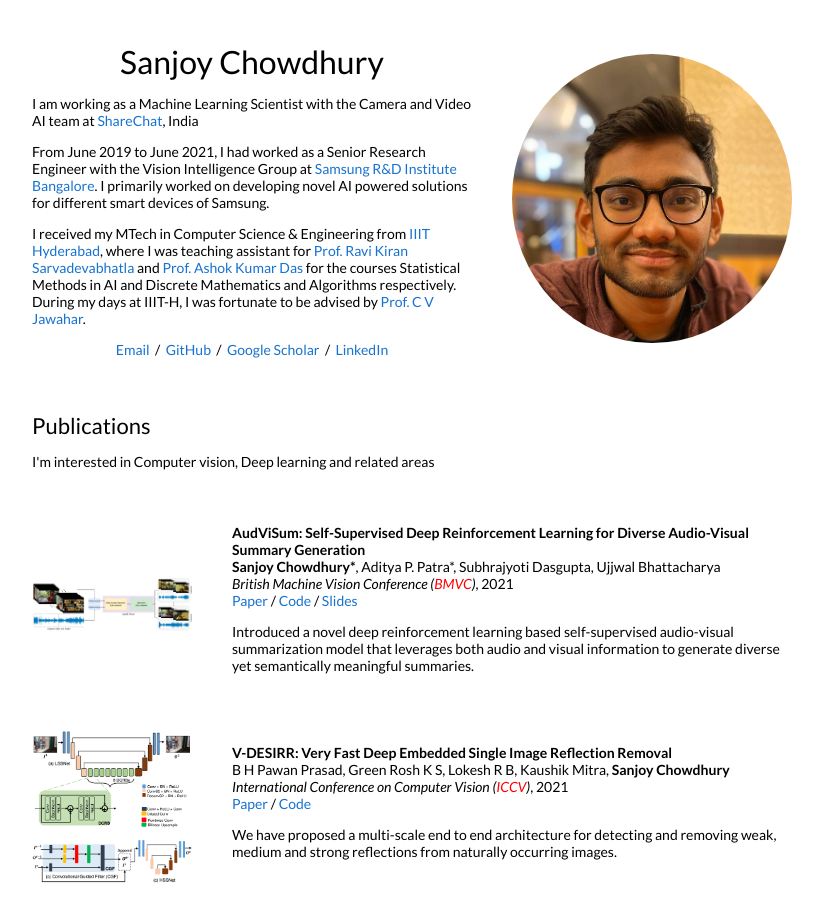
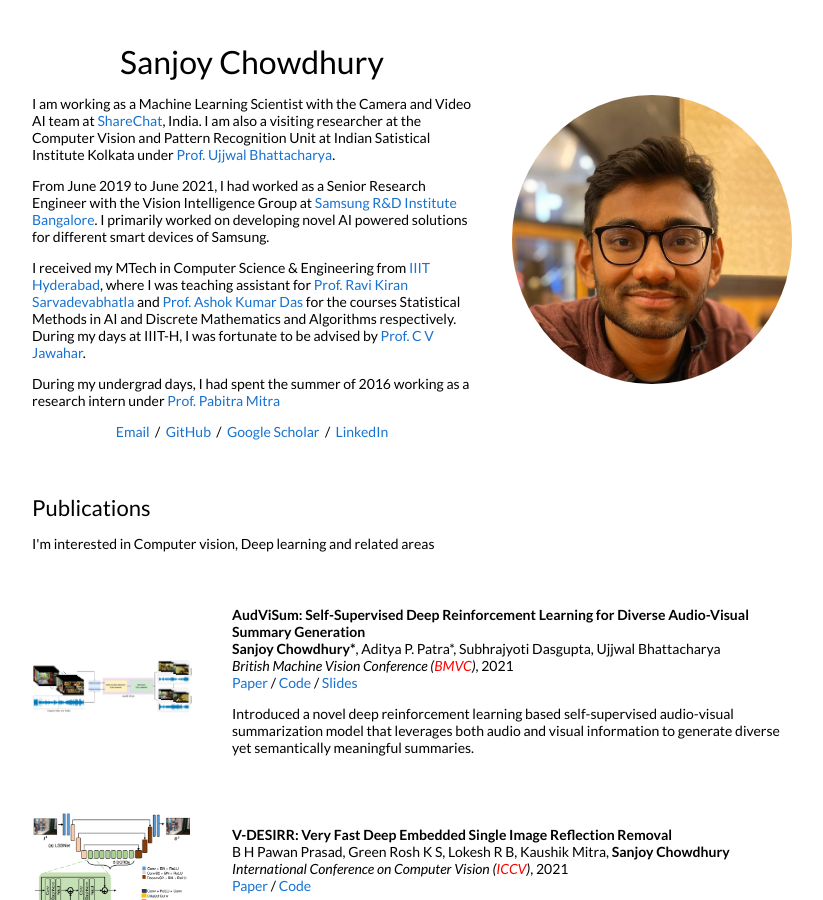
Before and after one commit to schowdhury671/schowdhury671.github.io, a Jekyll site: the page built from _posts/2019-06-02-venue.markdown, in a window 1280 px wide and 900 px high. Shown: the whole window, without its empty margins (228-1051 px from the left). Built offline with Jekyll 4.4.1, drawn with Linux system fonts in a browser that asks for light colours.

Commit message:
Update default.html

```diff
--- a/_layouts/default.html
+++ b/_layouts/default.html
@@ -27,7 +27,7 @@
               <h1>
                 Sanjoy Chowdhury
               </h1>
-              <p>I am working as a Machine Learning Scientist with the Camera and Video AI team at <a href="https://sharechat.com/about">ShareChat</a>, India
+              <p>I am working as a Machine Learning Scientist with the Camera and Video AI team at <a href="https://sharechat.com/about">ShareChat</a>, India. I am also a visiting researcher at the Computer Vision and Pattern Recognition Unit at Indian Satistical Institute Kolkata under <a href="https://www.isical.ac.in/~ujjwal/"> Prof. Ujjwal Bhattacharya</a>.
               </p>
               <p>
                 From June 2019 to June 2021, I had worked as a Senior Research Engineer with the Vision Intelligence Group at <a href="https://research.samsung.com/sri-b">Samsung R&D Institute Bangalore</a>.  I primarily worked on developing novel AI powered solutions for different smart devices of Samsung.
@@ -35,6 +35,9 @@
               <p>
                 I received my MTech in Computer Science & Engineering from <a href="https://www.iiit.ac.in/">IIIT Hyderabad</a>, where I was teaching assistant for <a href="https://ravika.github.io/">Prof. Ravi Kiran Sarvadevabhatla</a> and <a href="https://sites.google.com/view/iitkgpakdas/">Prof. Ashok Kumar Das</a> for the courses Statistical Methods in AI and Discrete Mathematics and Algorithms respectively. During my days at IIIT-H, I was fortunate to be advised by <a href="https://faculty.iiit.ac.in/~jawahar/">Prof. C V Jawahar</a>.
               </p>
+	      <p>
+		During my undergrad days, I had spent the summer of 2016 working as a research intern under <a href="http://cse.iitkgp.ac.in/~pabitra/">Prof. Pabitra Mitra</a>
+	      </p>
               <p style="text-align:center">
                 <a target="_blank" href="https://mailhide.io/e/miMX3ZfK">Email</a> &nbsp;/&nbsp;
                 <a href="https://github.com/schowdhury671">GitHub</a> &nbsp;/&nbsp;
```
